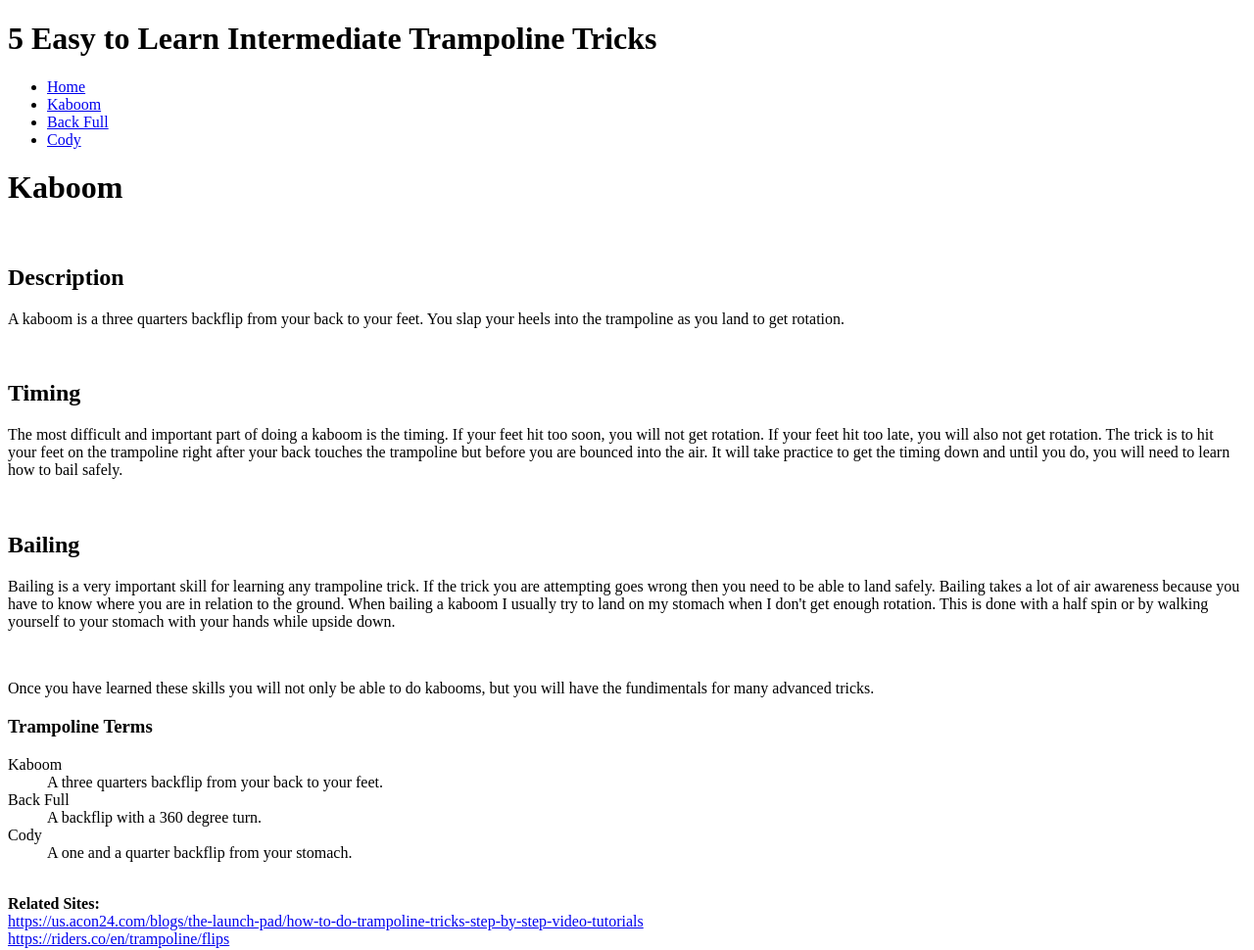
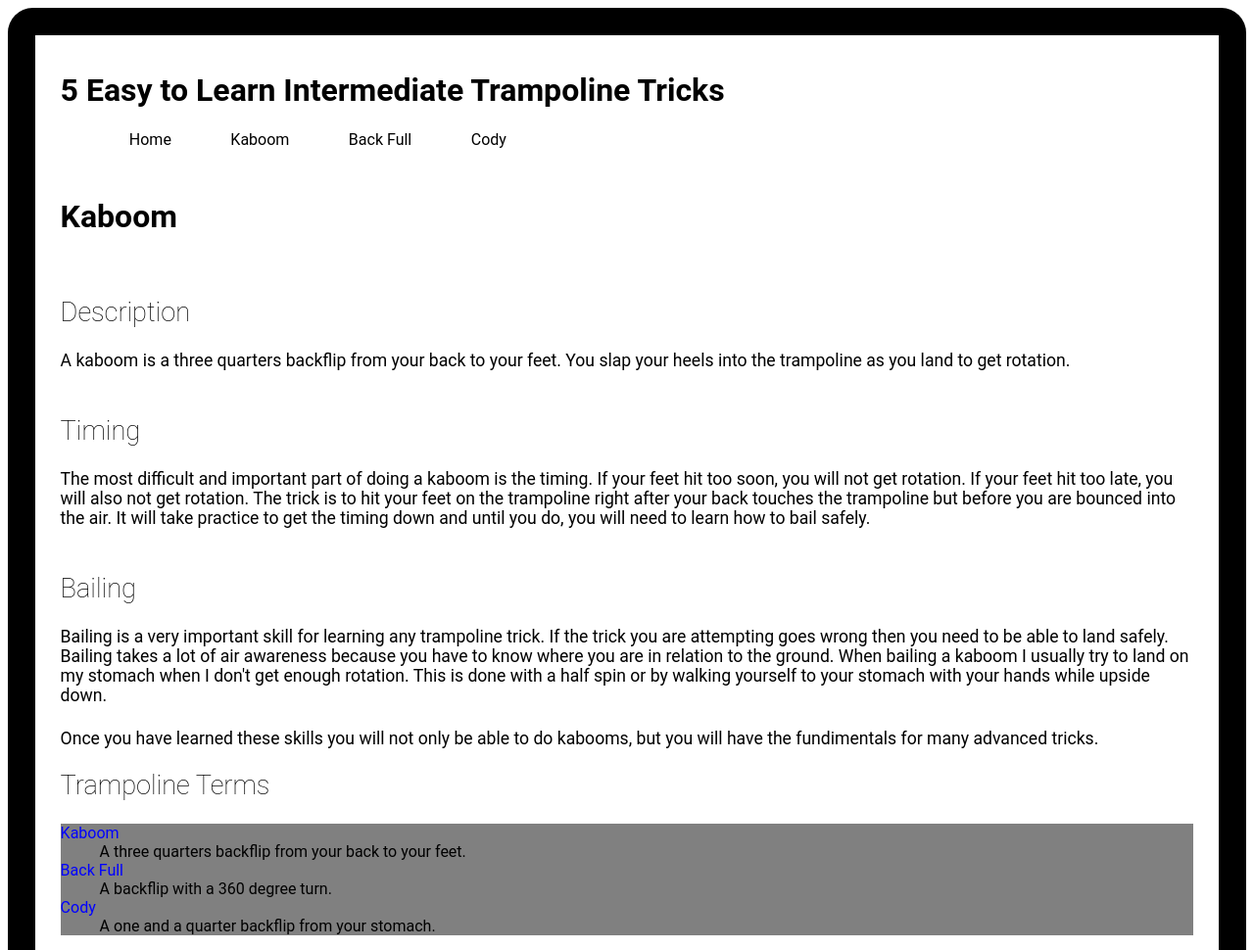
Before and after one commit to Winst0ner/Web-Development, a plain HTML site: page Project/page1.html in a window 1280 px wide. Shown: the top 970 px of the page at 98% size. Drawn offline with Linux system fonts and the light colour scheme; a web font is replaced by a local one.

Commit message:
Finished 04follow-along

```diff
--- a/Project/page1.html
+++ b/Project/page1.html
@@ -31,7 +31,7 @@
  <!-- Page navigation links-->
     <nav>
         <ul>
-            <li><a href="home.html">Home</a></li>
+            <li><a href="index.html">Home</a></li>
             <li><a href="page1.html">Kaboom</a></li>
             <li><a href="page2.html">Back Full</a></li>
             <li><a href="page3.html">Cody</a></li>
@@ -87,9 +87,9 @@
     </p>
 
 
-    <h3>
+    <h2>
         Trampoline Terms
-    </h3>
+    </h2>
 
     <dl>
         <dt>
--- a/Project/style.css
+++ b/Project/style.css
@@ -0,0 +1,68 @@
+body {
+    font-family: "Roboto", sans-serif;
+    padding: 1rem 2vw;
+    border: solid;
+    border-color: black;
+    border-width: .3in;
+    border-radius: 2%;
+
+}
+
+header {
+
+}
+
+nav {
+
+}
+
+/* Gets rid of bullet points in nav */
+nav>ul {
+    display: flex;
+    height: 48px;
+    list-style-type: none;
+
+
+}
+
+nav>ul>li {
+
+}
+
+nav>ul>li>a {
+    text-decoration: none;
+    color: black;
+    padding: .8cm;
+}
+
+nav>ul>li>a:hover {
+    background-color: rgb(146, 255, 255);
+
+}
+
+main {
+
+}
+
+h1 {
+    font-weight: 700;
+    font-size: 2rem;
+}
+
+h2 {
+    font-weight: 200;
+    font-size: 1.7rem;
+}
+
+p {
+    margin: 0 0 .3rem 0;
+    font-size: 1.1rem;
+}
+
+dl {
+    background-color: gray;
+}
+
+dl>dt {
+    color: blue;
+}
```
Also changed, not shown: Project/index.html (renamed from Project/home.html, +6 -5 lines), Project/page2.html (+1 -1 lines), Project/page3.html (+1 -1 lines).
